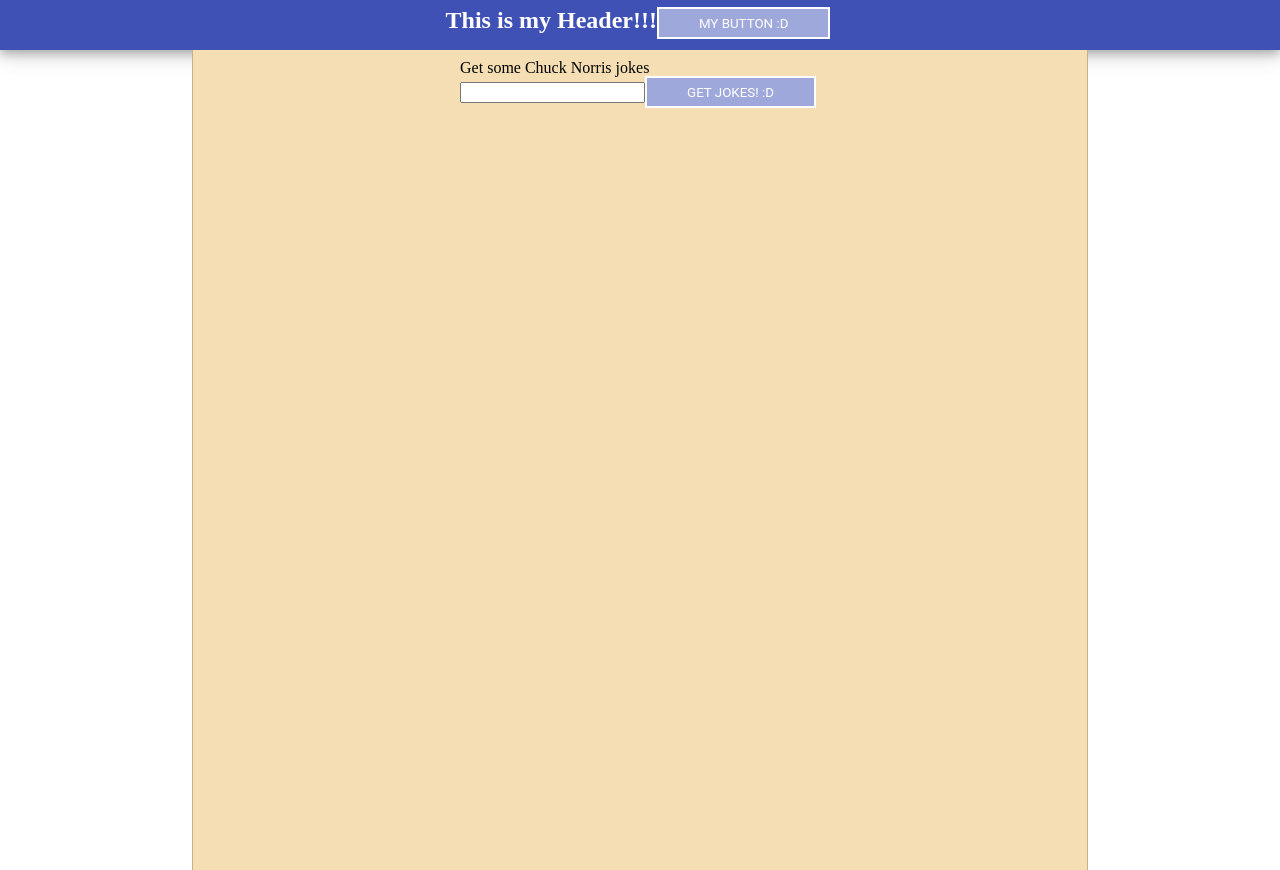
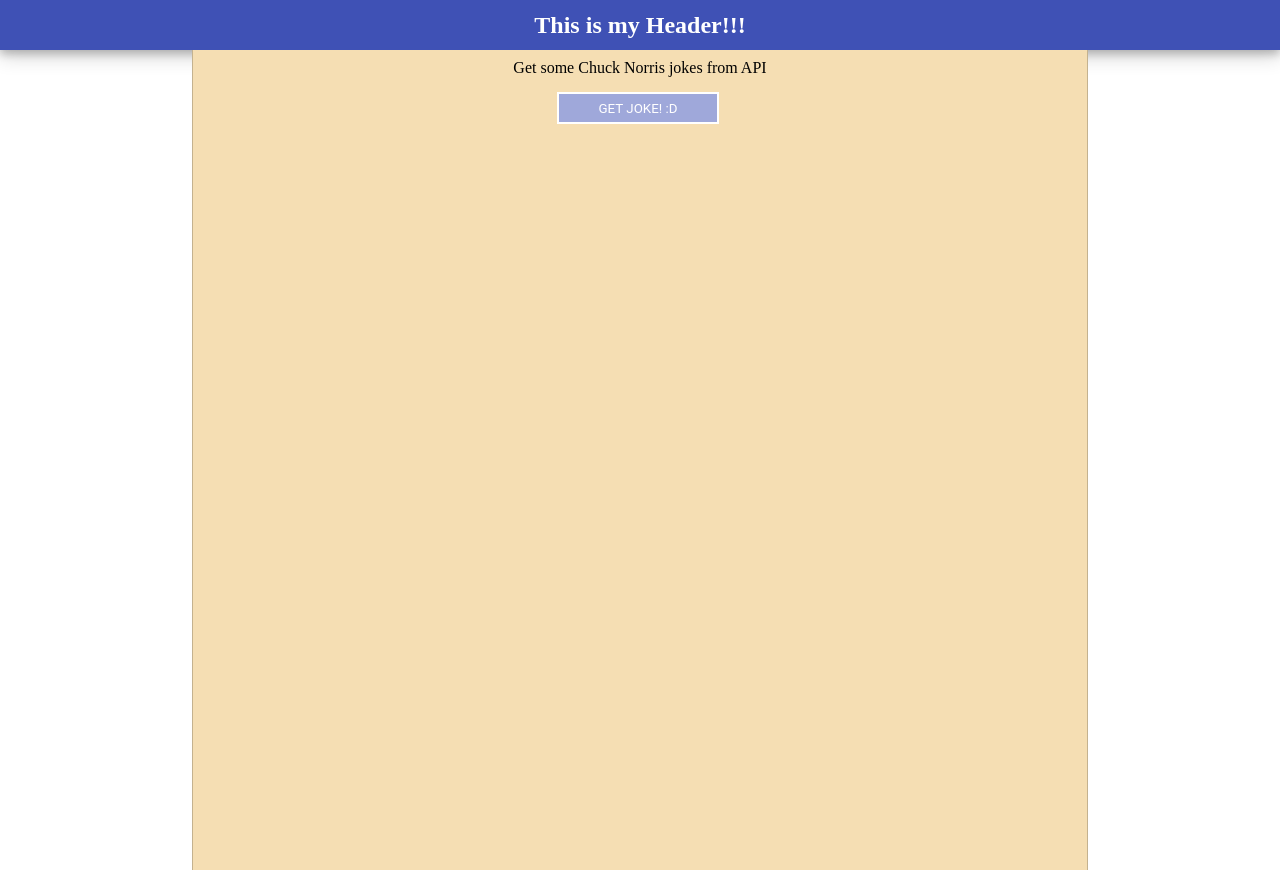
Before and after one commit to 13shutt/redux-one-v2, a React (Create React App) app: page / in a window 1280 px wide. Built offline with nearby package versions, Linux system fonts and the light colour scheme.

Commit message:
viewing jokes list

```diff
--- /dev/null
+++ b/src/components/StyledOl.js
@@ -0,0 +1,10 @@
+import styled from 'styled-components'
+
+const StyledOl = styled.ol`
+  margin: 5px;
+  padding: 5px;
+  background: orange;
+  border-radius: 10px;
+`
+
+export default StyledOl
--- /dev/null
+++ b/src/components/StyledUl.js
@@ -0,0 +1,10 @@
+import styled from 'styled-components'
+
+const StyledUl = styled.ul`
+  display: flex;
+  flex-direction: column;
+  align-content: center;
+  width: 70%;
+`
+
+export default StyledUl
--- a/src/components/index.js
+++ b/src/components/index.js
@@ -1,5 +1,7 @@
 import Buttonz from './Buttonz'
 import Header from './Header'
 import BodyList from './BodyList'
+import StyledUl from './StyledUl'
+import StyledOl from './StyledOl'
 
-export { Header, Buttonz, BodyList };
+export { Header, Buttonz, BodyList, StyledUl, StyledOl };
--- a/src/containers/AppContainer/AppContainer.js
+++ b/src/containers/AppContainer/AppContainer.js
@@ -2,14 +2,13 @@ import React from 'react'
 
 import JokesList from '../JokesList'
 
-import { Header, Buttonz } from '../../components'
+import { Header } from '../../components'
 
 const AppContainer = () => {
   return (
     <div>
       <Header>
         <span>This is my Header!!!</span>
-        <Buttonz>My button :D</Buttonz>
       </Header>
       <JokesList />
     </div>
--- a/src/containers/JokesList/JokesList.js
+++ b/src/containers/JokesList/JokesList.js
@@ -1,17 +1,17 @@
 import React from 'react'
 
-import { Buttonz, BodyList } from '../../components'
+import { Buttonz, BodyList, StyledUl, StyledOl } from '../../components'
 
 const JokesList = (props) => {
-  {console.log(props.jokes)}
   return (
     <div>
       <BodyList>
-        <form>
-          <h4>Get some Chuck Norris jokes</h4>
-          <input type="text"/>
-          <Buttonz onClick={props.actions.fetchJokes} type="submit">Get Jokes! :D</Buttonz>
-        </form>
+          <h4>Get some Chuck Norris jokes from API</h4>
+          <br />
+          <Buttonz onClick={props.actions.fetchJoke} type="submit">Get Joke! :D</Buttonz>
+          {<StyledUl>
+            {props.jokes.items.map((item, index) => <StyledOl key={index}>{item.value.joke}</StyledOl>)}
+          </StyledUl>}
       </BodyList>
     </div>
   );
--- a/src/containers/JokesList/duck/actions.js
+++ b/src/containers/JokesList/duck/actions.js
@@ -1,11 +1,10 @@
-import { FETCH_JOKES } from './constants';
+import { FETCH_JOKE } from './constants';
 
-export const fetchJokes = (e) => dispatch => {
-  console.log('fetching')
+export const fetchJoke = (e) => dispatch => {
   fetch('http://api.icndb.com/jokes/random/')
     .then(res => res.json())
     .then(jokes => dispatch({
-      type: FETCH_JOKES,
+      type: FETCH_JOKE,
       payload: jokes
     }))
   e.preventDefault()
--- a/src/containers/JokesList/duck/constants.js
+++ b/src/containers/JokesList/duck/constants.js
@@ -1 +1 @@
-export const FETCH_JOKES = 'FETCH_JOKES'
+export const FETCH_JOKE = 'FETCH_JOKE'
--- a/src/containers/JokesList/duck/reducer.js
+++ b/src/containers/JokesList/duck/reducer.js
@@ -1,13 +1,12 @@
-import { FETCH_JOKES } from './constants';
+import { FETCH_JOKE } from './constants';
 
 const initialState = {
   items: []
 };
 
-function fetchJokesReducer(state = initialState, action) {
+function jokesReducer(state = initialState, action) {
   switch (action.type) {
-    case FETCH_JOKES:
-    console.log(state)
+    case FETCH_JOKE:
     return {
       items: [...state.items, action.payload],
     };
@@ -16,4 +15,4 @@ function fetchJokesReducer(state = initialState, action) {
   }
 }
 
-export default fetchJokesReducer;
+export default jokesReducer;
--- a/src/containers/JokesList/index.js
+++ b/src/containers/JokesList/index.js
@@ -1,7 +1,7 @@
 import { connect } from 'react-redux'
 import { bindActionCreators } from 'redux'
 
-import { fetchJokes } from './duck/actions'
+import { fetchJoke } from './duck/actions'
 
 import JokesList from './JokesList'
 
@@ -11,7 +11,7 @@ const mapStateToProps = state => ({
 
 const mapDispatchToProps = dispatch => ({
   actions: bindActionCreators({
-    fetchJokes,
+    fetchJoke,
   }, dispatch)
 })
 
--- a/src/reducers.js
+++ b/src/reducers.js
@@ -1,9 +1,9 @@
 import { combineReducers } from 'redux'
 
-import fetchJokesReducer from './containers/JokesList/duck/reducer'
+import jokesReducer from './containers/JokesList/duck/reducer'
 
 export default function createReducer() {
   return combineReducers({
-    jokes: fetchJokesReducer
+    jokes: jokesReducer
   })
 }
```
Also changed, not shown: src/utils/api.js (deleted).
